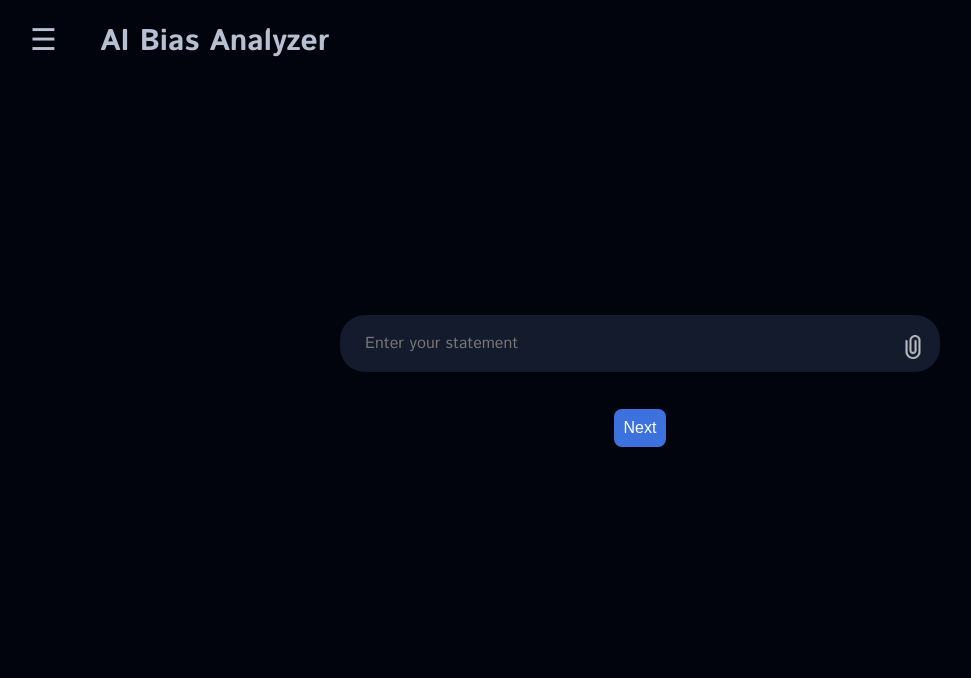
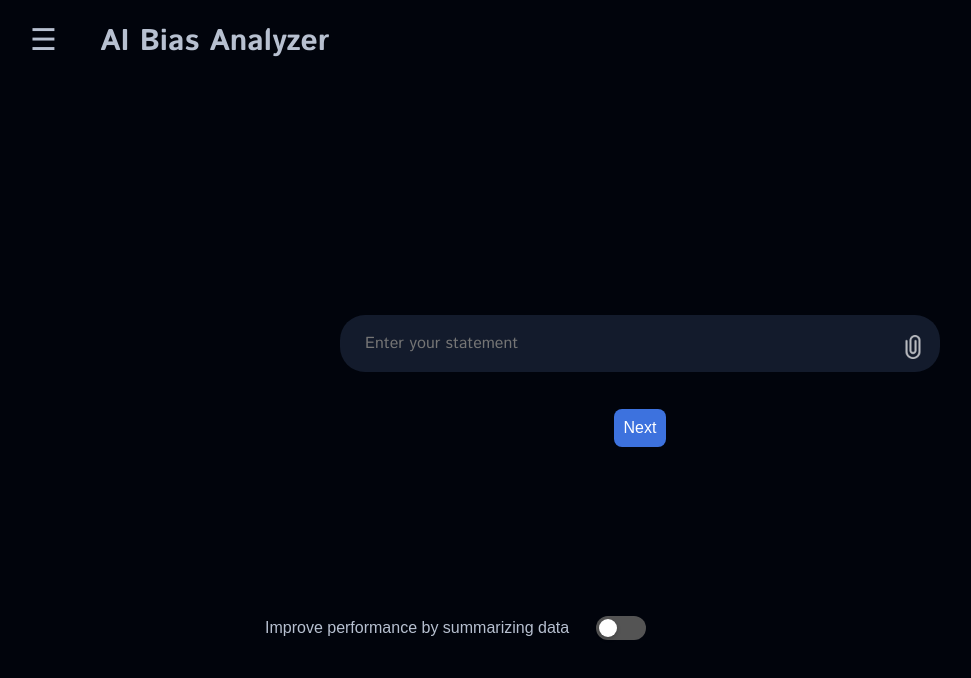
Before and after one commit to top1-ohjelmistoprojektiryhma/HumanBiasProject, a React (Create React App) app in the folder src/ui/: page / in a window 1280 px wide. Shown: the top 678 px of the page, without its empty margins (0-971 px from the left). Built offline with nearby package versions, Linux system fonts and the light colour scheme; no server answers.

Commit message:
Move summarytoggle in ui

```diff
--- a/src/ui/src/App.jsx
+++ b/src/ui/src/App.jsx
@@ -401,19 +401,18 @@ const App = () => {
             <div className="centered-column">
               {!dialogStarted && (
                 <>
+                  <SummaryToggle
+                    summaryEnabled={summaryEnabled}
+                    setSummaryEnabled={setSummaryEnabled}
+                  />
                   {error && <div className="error-message">{error}</div>}
                 </>
               )}
-
               {response && <ResponseDisplay response={response} />}
               {displayedSession !== null && dialogs[displayedSession] && (
                 <>
                   {dialogStarted && (
                     <>
-                      <SummaryToggle
-                        summaryEnabled={summaryEnabled}
-                        setSummaryEnabled={setSummaryEnabled}
-                      />
                       <DialogDisplay dialogId={displayedSession} dialog={dialogs[displayedSession]} />
                       {loading ? (
                         <div className="spinner-container">
```
